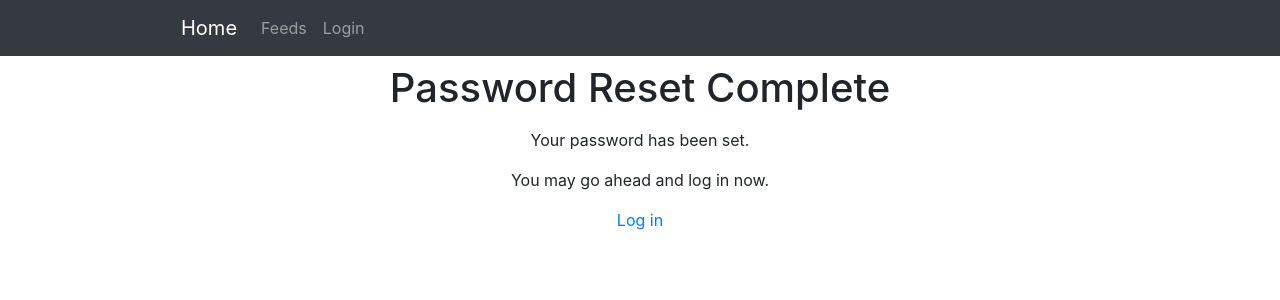
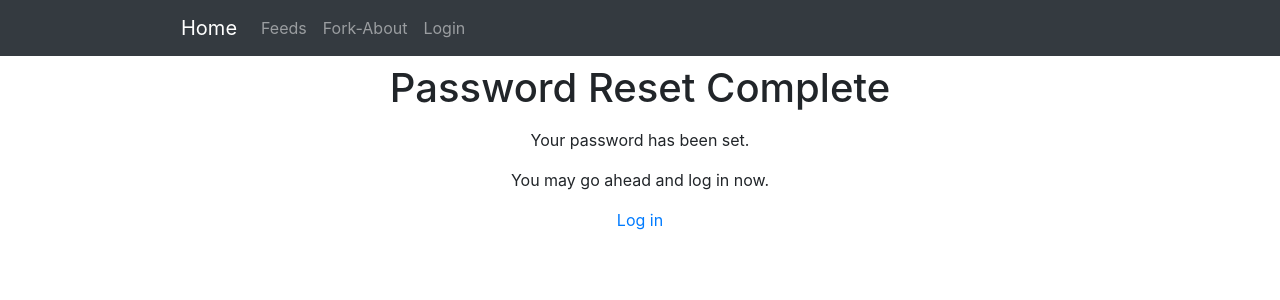
Before and after one commit to TrentSPalmer/trentpalmerdotorg, a Django app: page /accounts/reset-password-complete/ in a window 1280 px wide. Shown: the top 300 px of the page. Run offline with Django 3.2, Linux system fonts and the light colour scheme; parts of the project's set-up code (start-up, migrations or seed data) failed here and were passed over; some libraries are stand-ins or nearby versions.

Commit message:
add fork-about link to nav

```diff
--- a/tp/templates/base_navbar.html
+++ b/tp/templates/base_navbar.html
@@ -7,6 +7,7 @@
     <div class="collapse navbar-collapse" id="navbarNavAltMarkup">
       <div class="navbar-nav">
         <a class="nav-item nav-link" href="{% url 'audio:feeds' %}">Feeds</a>
+        <a class="nav-item nav-link" href="https://github.com/TrentSPalmer/trentpalmerdotorg" target="_blank" rel="noopener noreferrer">Fork-About</a>
         {% if user.is_authenticated %}
         <a class="nav-item nav-link" href="{% url 'accounts:logout' %}">Logout</a>
         <a class="nav-item nav-link" href="{% url 'accounts:edit_profile' %}">Profile</a>
```
